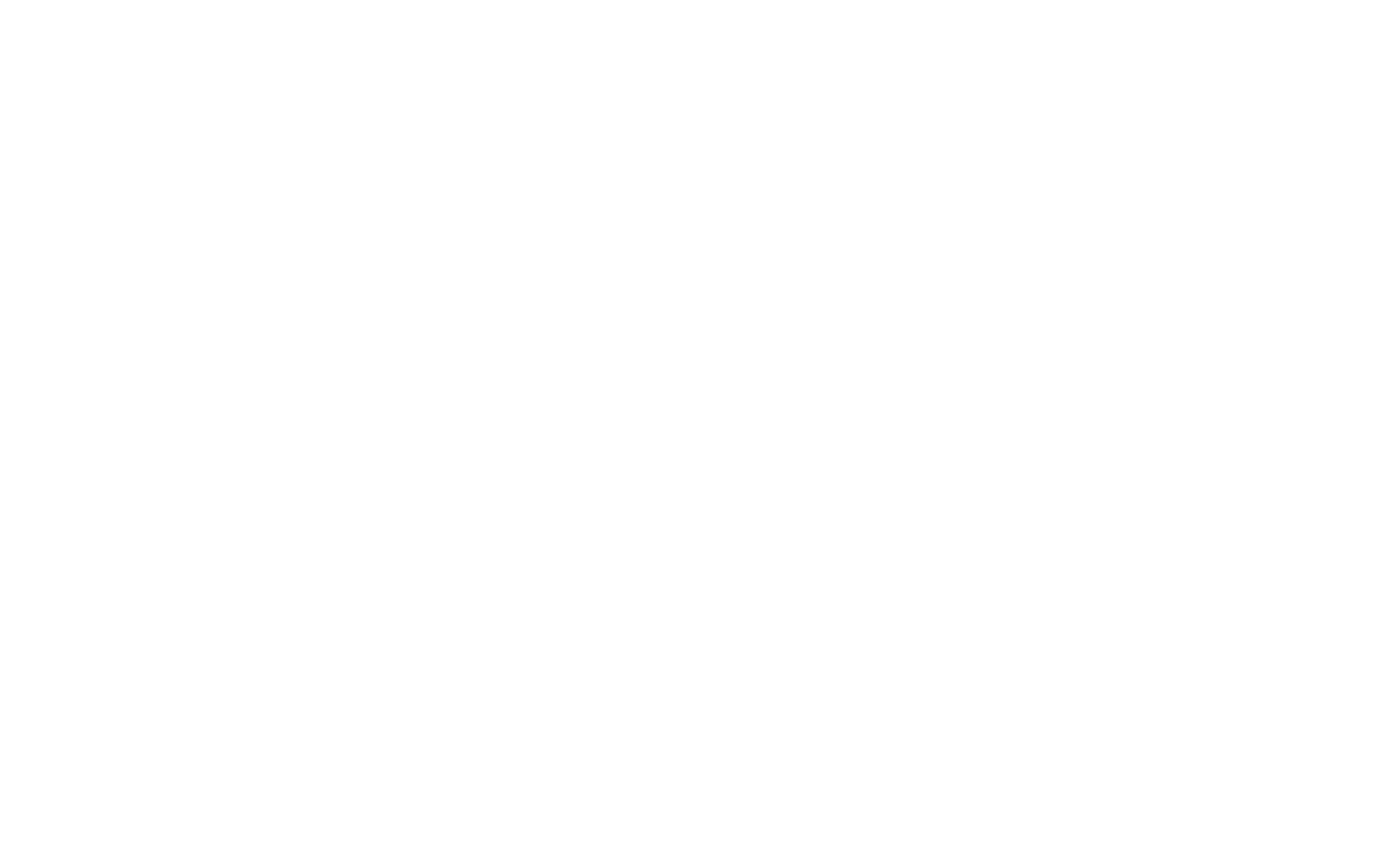
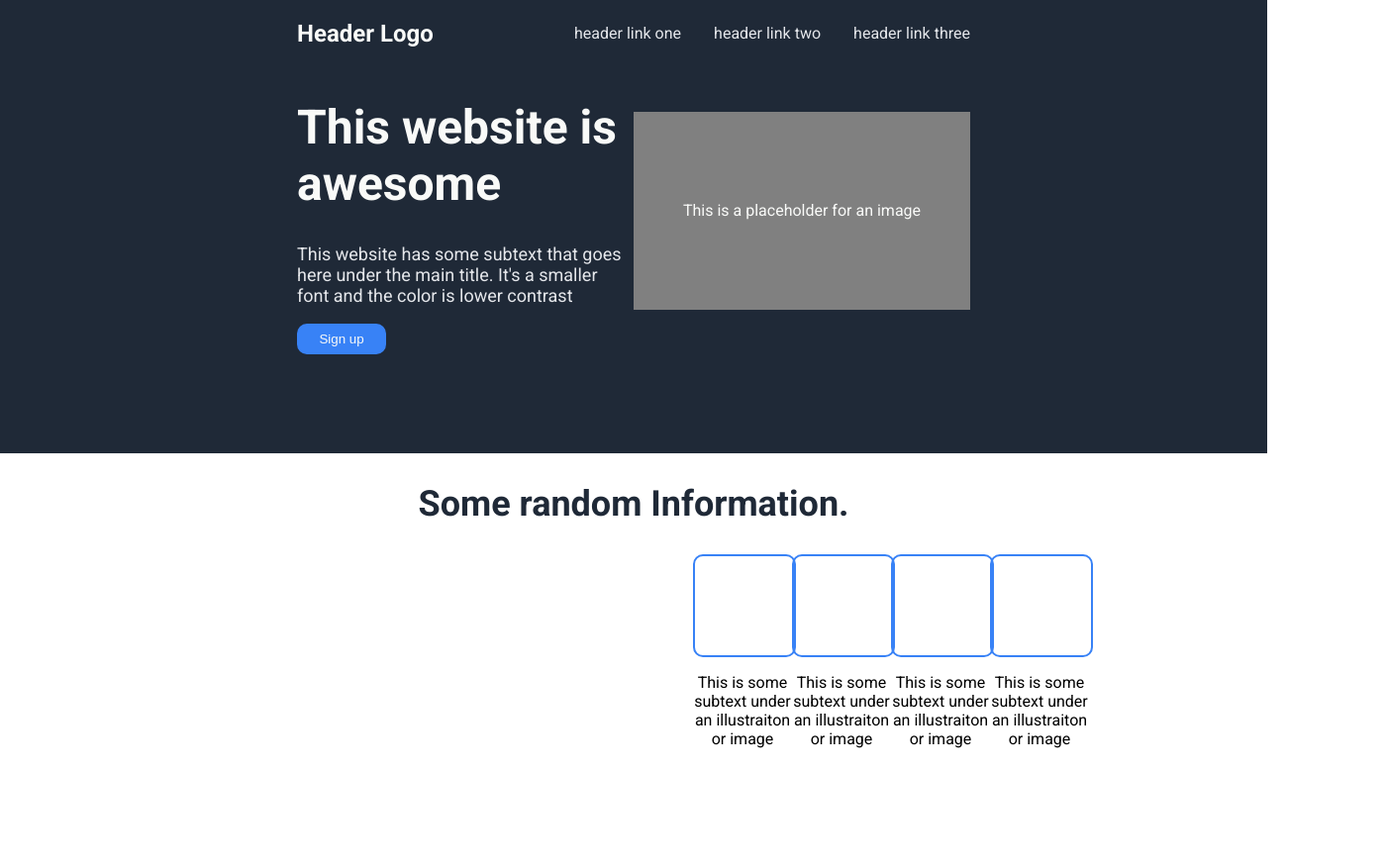
Before and after one commit to PhisherFTW/Assignment-week-2, a plain HTML site: page index.html in a window 1280 px wide. Shown: the top 875 px of the page at 99% size, 1400 px wide, since content can reach past the window. Before the commit the page ends 800 px from the top, so only its background shows below. Drawn offline with Linux system fonts and the light colour scheme.

Commit message:
second initialization

```diff
--- a/index.html
+++ b/index.html
@@ -6,8 +6,65 @@
     <meta name="viewport" content="width=device-width, initial-scale=1.0">
     <title>Document</title>
     <link rel="stylesheet" href="styles.css">
+    <link rel="preconnect" href="https://fonts.googleapis.com">
+    <link rel="preconnect" href="https://fonts.gstatic.com" crossorigin>
+    <link rel="preconnect" href="https://fonts.googleapis.com">
+    <link rel="preconnect" href="https://fonts.googleapis.com">
+    <link rel="preconnect" href="https://fonts.gstatic.com" crossorigin>
+    <link href="https://fonts.googleapis.com/css2?family=Roboto:wght@100;400;700;900&display=swap" rel="stylesheet">
+
 </head>
 <body>
-
+    <div class="wrapper">
+        <div class="nav">
+            <h2 class="header-logo">Header Logo</h2>
+            <div class="links">
+                <a href="#">header link one</a>
+                <a href="#">header link two</a>
+                <a href="#">header link three</a>
+            </div>
+        </div>
+        <div class="main-content">
+            <div class="content">
+            <h1 class="bigger-text">This website is awesome</h1>
+            <p class="smaller-text">This website has some subtext that goes here under the main title. It's a smaller font and the color is lower contrast</p>
+            <button>Sign up</button>
+            </div>
+            <div class="image-placeholder">This is a placeholder for an image</div>
+        </div>
+    </div>
+    <div>
+        <h2 class="some-random-info">Some random Information.</h2>
+        <div class="box-holder">
+            <div class="box-text">
+                <div class="box"></div>
+                <p>This is some subtext under an illustraiton or image</p>
+            </div>
+            <div class="box-text">
+                <div class="box"></div>
+                <p>This is some subtext under an illustraiton or image</p>
+            </div>
+            <div class="box-text">
+                <div class="box"></div>
+                <p>This is some subtext under an illustraiton or image</p>
+            </div>
+            <div class="box-text">
+                <div class="box"></div>
+                <p>This is some subtext under an illustraiton or image</p>
+            </div>
+        </div>
+        <blockquote class="quote-text">This is an inspiring quote, or testimontial from a customer. Maybe it's just filling up space, or maybe people will actually read it. Who knows? All I know is that it looks nice.</blockquote>
+        <h5 class="thor">-Thor</h5>
+        <div class="call-to-action">
+            <div>
+                <h3>Call to action! It's time!</h3>
+                <p>Sign up for our prodduct by clicking the button right over there!</p>
+            </div>
+            <button class="btn2">Sign up</button>
+        </div>
+        <div class="copyright">
+            <p>Copyright &copy;</p>
+        </div>
+    </div>
 </body>
 </html>
--- a/styles.css
+++ b/styles.css
@@ -0,0 +1,122 @@
+body {
+    margin: 0;
+    font-family: 'Roboto', sans-serif;
+}
+.wrapper {
+    display: flex;
+    flex-direction: column;
+    background-color: #1f2937;
+    color: #F9FAF8;
+    margin: 0 0;
+    padding: 0 300px 100px 300px;
+}
+.nav {
+    display: flex;
+    flex-direction: row;
+    justify-content: space-between;
+}
+.main-content {
+    display: flex;
+    flex-direction: row;
+    align-items: center;
+    justify-content: space-between;
+}
+.content {
+    width: 25rem;
+}
+.bigger-text {
+    font-size: 48px;
+    font-weight: 700;
+}
+.smaller-text {
+    color: #E5E7EB;
+    font-size: 18px;
+}
+.image-placeholder {
+    display: flex;
+    justify-content: center;
+    align-items: center;
+    width: 400px;
+    height: 200px;
+    background-color: grey;
+}
+button {
+    padding: 8px 1rem;
+    background: #3882f6;
+    border-radius: 10px;
+    border: 0;
+    color: #F9FAF8;
+    cursor: pointer;
+    width: 90px;
+}
+a {
+    color: #E5E7EB;
+    text-decoration: none;
+}
+.links {
+    display: flex;
+    justify-content: space-between;
+    align-items: center;
+    width: 25rem;
+}
+.some-random-info {
+    text-align: center;
+    font-weight: 700;
+    color: #1f2937;
+    font-size: 36px;
+}
+.box-holder {
+    display: flex;
+    flex-direction: row;
+    justify-content: space-between;
+    padding: 0 700px 100px 700px;
+}
+.box-text {
+    width: 100px;
+    height: auto;
+    text-align: center;
+}
+.box {
+    width: 100px;
+    height: 100px;
+    border-radius: 10px;
+    border: solid 2px #3882f6;
+}
+.quote-text {
+    font-size: 36px;
+    font-style: italic;
+    padding: 0 600px;
+    font-weight: 100;
+    margin-bottom: 0;
+}
+.thor {
+    margin-left: 70rem;
+    margin-bottom: 100px;
+}
+.call-to-action {
+    display: flex;
+    flex-direction: row;
+    background-color: #3882f6;
+    margin: 0 300px;
+    color: #F9FAF8;
+    justify-content: space-around;
+    border-radius: 10px;
+    margin-bottom: 80px;
+    align-items: center;
+}
+.btn2 {
+    background: #3882f6;
+    border-radius: 10px;
+    border: 0;
+    color: #F9FAF8;
+    cursor: pointer;
+    border: solid 1px #F9FAF8;
+}
+.copyright {
+    display: flex;
+    height: 100px;
+    justify-content: center;
+    background-color:#1f2937;
+    align-items: center;
+    color:#F9FAF8;
+}
```
